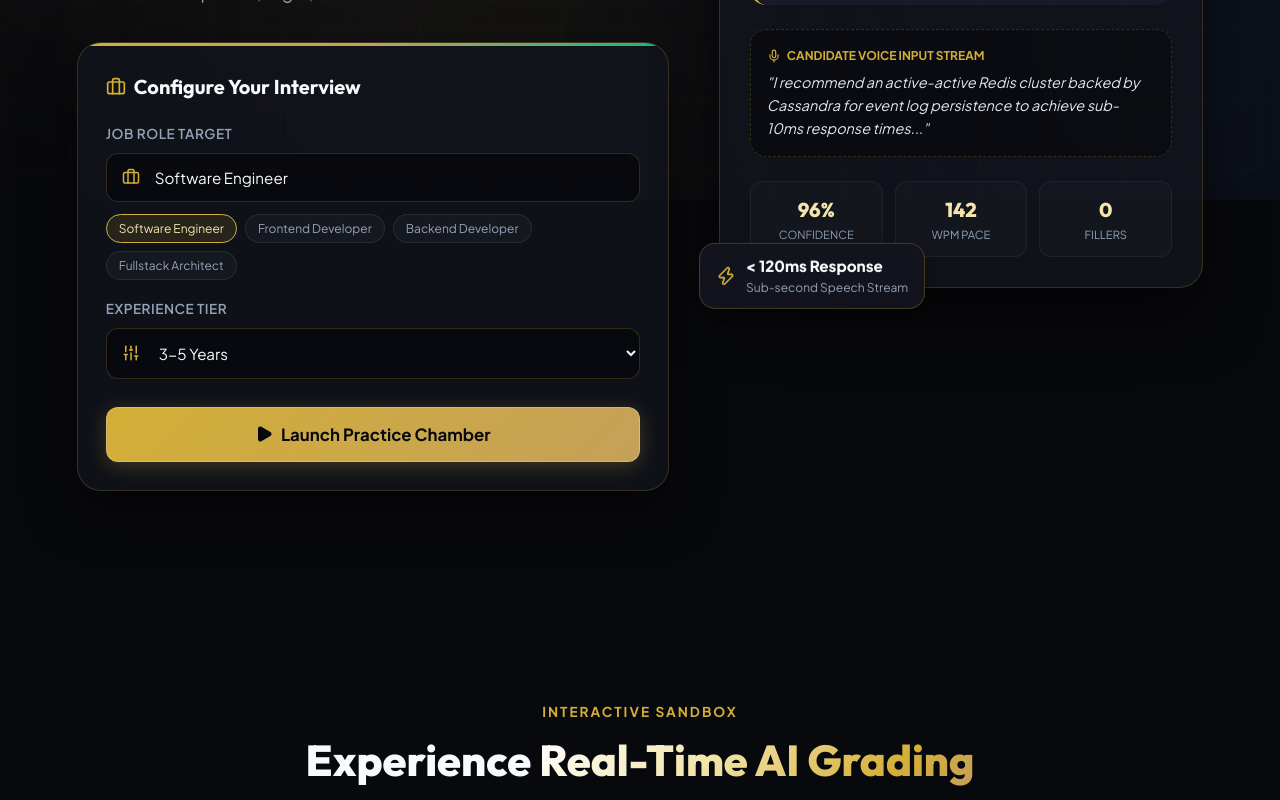
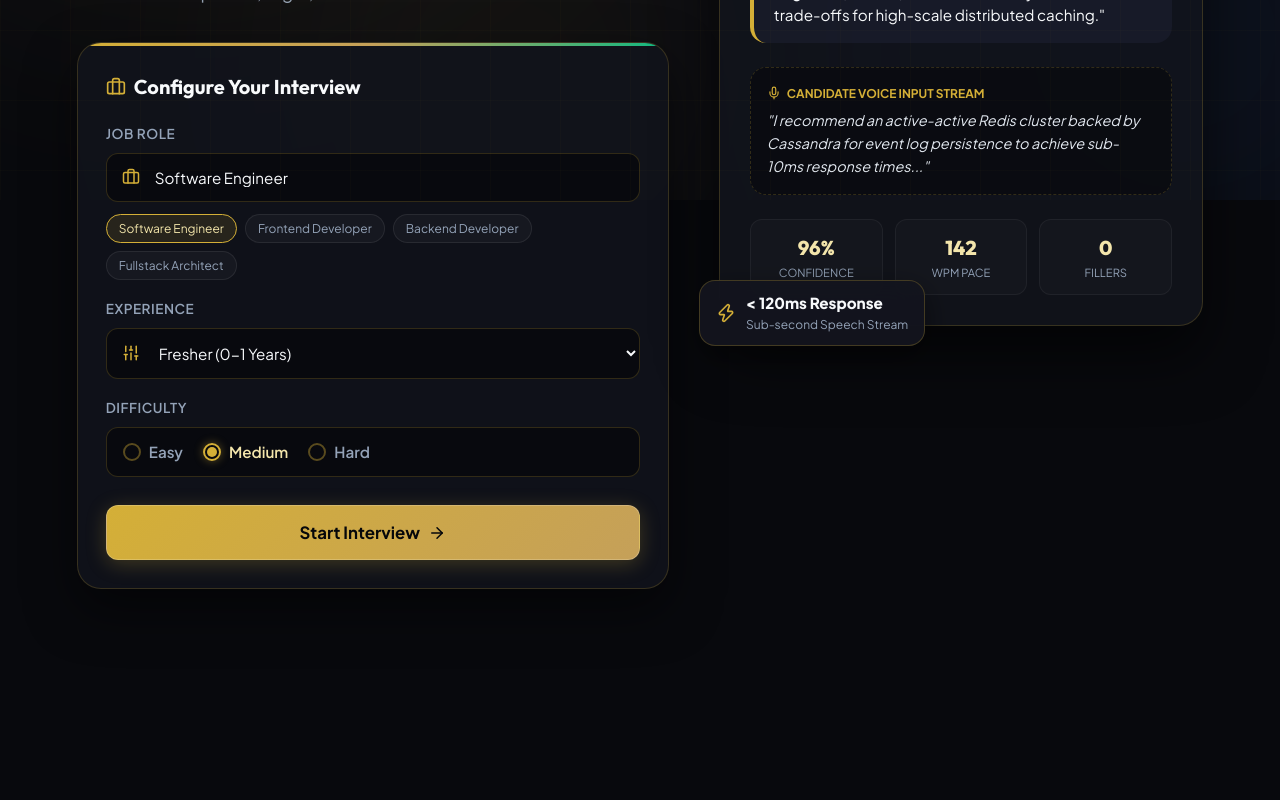
Before and after one commit to anirudhsrk07/The-interview-agent, a React (Vite) app: page / in a window 1280 px wide. Shown: the part 600-1400 px from the top of the page. Built offline with nearby package versions, Linux system fonts and the light colour scheme.

Commit message:
Build Interview Agent landing page

```diff
--- a/src/App.css
+++ b/src/App.css
@@ -541,6 +541,57 @@ body {
   background: rgba(212, 175, 55, 0.12);
   border-color: var(--gold-primary);
   color: var(--gold-light);
+}
+
+/* Radio Button Difficulty Group */
+.difficulty-radio-group {
+  display: flex;
+  align-items: center;
+  gap: 20px;
+  padding: 12px 16px;
+  background: rgba(8, 9, 13, 0.85);
+  border: 1px solid rgba(212, 175, 55, 0.2);
+  border-radius: 12px;
+}
+
+.radio-label {
+  display: flex;
+  align-items: center;
+  gap: 8px;
+  font-size: 0.95rem;
+  font-weight: 600;
+  color: var(--text-muted);
+  cursor: pointer;
+  transition: all 0.2s ease;
+  user-select: none;
+}
+
+.radio-label:hover,
+.radio-label.active {
+  color: var(--gold-light);
+}
+
+.radio-circle {
+  width: 18px;
+  height: 18px;
+  border-radius: 50%;
+  border: 2px solid rgba(212, 175, 55, 0.4);
+  display: flex;
+  align-items: center;
+  justify-content: center;
+  transition: all 0.2s ease;
+}
+
+.radio-label.active .radio-circle {
+  border-color: var(--gold-primary);
+  box-shadow: 0 0 10px rgba(212, 175, 55, 0.4);
+}
+
+.radio-dot {
+  width: 10px;
+  height: 10px;
+  border-radius: 50%;
+  background: var(--gold-primary);
 }
 
 .hero-submit-btn {
--- a/src/App.jsx
+++ b/src/App.jsx
@@ -152,7 +152,8 @@ function App() {
 
   // Form State
   const [jobRole, setJobRole] = useState("Software Engineer");
-  const [experience, setExperience] = useState("3-5 Years");
+  const [experience, setExperience] = useState("Fresher");
+  const [difficulty, setDifficulty] = useState("Medium");
 
   // Interactive Simulator State
   const [activeTab, setActiveTab] = useState("technical");
@@ -164,7 +165,7 @@ function App() {
 
   // Modal State
   const [isModalOpen, setIsModalOpen] = useState(false);
-  const [modalStep, setModalStep] = useState(1);
+  const [modalStep, setModalStep] = useState(0);
 
   // Automatic 2.6-second timer to hold Intro in center and then hide
   useEffect(() => {
@@ -188,10 +189,16 @@ function App() {
     setUserSimAnswer(activeModeData.sampleResponse);
   }, [activeTab]);
 
-  // Handle Form Submit / Start Interview
-  const handleStartInterview = (e) => {
+  // Open Modal Setup Form
+  const handleOpenModal = (e) => {
     if (e) e.preventDefault();
     setIsModalOpen(true);
+    setModalStep(0);
+  };
+
+  // Submit Form & Launch AI Chamber Simulation
+  const handleLaunchChamber = (e) => {
+    if (e) e.preventDefault();
     setModalStep(1);
 
     // Simulate AI environment initialization sequence
@@ -199,11 +206,11 @@ function App() {
     setTimeout(() => {
       setModalStep(3);
       confetti({
-        particleCount: 100,
-        spread: 70,
+        particleCount: 120,
+        spread: 80,
         origin: { y: 0.6 }
       });
-    }, 2500);
+    }, 2400);
   };
 
   // Simulate Instant AI Re-evaluation
@@ -239,7 +246,7 @@ function App() {
               </h1>
 
               <div className="intro-subtitle">
-                AI INTERVIEW INTELLIGENCE
+              Your AI-powered interview coach.
               </div>
 
               <div className="intro-loader-line">
@@ -284,7 +291,7 @@ function App() {
             AI Core Active
           </div>
 
-          <button className="btn-primary" onClick={handleStartInterview}>
+          <button className="btn-primary" onClick={handleOpenModal}>
             Start Session <ArrowRight size={16} />
           </button>
         </div>
@@ -319,16 +326,16 @@ function App() {
               </h3>
             </div>
 
-            <form onSubmit={handleStartInterview}>
+            <form onSubmit={handleLaunchChamber}>
               <div className="input-group">
-                <label>Job Role Target</label>
+                <label>Job Role</label>
                 <div className="input-wrapper">
                   <Briefcase size={18} className="input-icon" />
                   <input
                     type="text"
                     value={jobRole}
                     onChange={(e) => setJobRole(e.target.value)}
-                    placeholder="Enter Job Role (e.g. Software Engineer)"
+                    placeholder="Software Engineer"
                     required
                   />
                 </div>
@@ -347,23 +354,41 @@ function App() {
               </div>
 
               <div className="input-group">
-                <label>Experience Tier</label>
+                <label>Experience</label>
                 <div className="input-wrapper">
                   <Sliders size={18} className="input-icon" />
                   <select
                     value={experience}
                     onChange={(e) => setExperience(e.target.value)}
                   >
-                    <option>Fresher (0-1 Years)</option>
-                    <option>1-2 Years</option>
-                    <option>3-5 Years</option>
-                    <option>5+ Years (Senior / Lead)</option>
+                    <option value="Fresher">Fresher (0-1 Years)</option>
+                    <option value="1-2 Years">1-2 Years</option>
+                    <option value="3-5 Years">3-5 Years</option>
+                    <option value="5+ Years">5+ Years (Senior / Lead)</option>
                   </select>
                 </div>
               </div>
 
+              <div className="input-group">
+                <label>Difficulty</label>
+                <div className="difficulty-radio-group">
+                  {["Easy", "Medium", "Hard"].map((level) => (
+                    <div
+                      key={level}
+                      className={`radio-label ${difficulty === level ? "active" : ""}`}
+                      onClick={() => setDifficulty(level)}
+                    >
+                      <div className="radio-circle">
+                        {difficulty === level && <div className="radio-dot" />}
+                      </div>
+                      <span>{level}</span>
+                    </div>
+                  ))}
+                </div>
+              </div>
+
               <button type="submit" className="btn-primary hero-submit-btn">
-                <Play size={18} fill="currentColor" /> Launch Practice Chamber
+                Start Interview <ArrowRight size={18} />
               </button>
             </form>
           </div>
@@ -731,7 +756,7 @@ function App() {
                 <li><Check size={16} /> Performance Summary</li>
               </ul>
             </div>
-            <button className="btn-secondary" style={{ width: "100%" }} onClick={handleStartInterview}>
+            <button className="btn-secondary" style={{ width: "100%" }} onClick={handleOpenModal}>
               Select Starter
             </button>
           </div>
@@ -755,7 +780,7 @@ function App() {
                 <li><Check size={16} /> Sub-second AI Evaluation Reports</li>
               </ul>
             </div>
-            <button className="btn-primary" style={{ width: "100%", justifyContent: "center" }} onClick={handleStartInterview}>
+            <button className="btn-primary" style={{ width: "100%", justifyContent: "center" }} onClick={handleOpenModal}>
               Start 7-Day Free Trial
             </button>
           </div>
@@ -777,7 +802,7 @@ function App() {
                 <li><Check size={16} /> Priority Technical Support</li>
               </ul>
             </div>
-            <button className="btn-secondary" style={{ width: "100%" }} onClick={handleStartInterview}>
+            <button className="btn-secondary" style={{ width: "100%" }} onClick={handleOpenModal}>
               Contact Sales
             </button>
           </div>
@@ -791,7 +816,7 @@ function App() {
           <p style={{ maxWidth: "600px", color: "#94a3b8", fontSize: "1.1rem" }}>
             Join thousands of software engineers and architects who leveled up their interview performance with Mockify.
           </p>
-          <button className="btn-primary" style={{ padding: "16px 36px", fontSize: "1.1rem" }} onClick={handleStartInterview}>
+          <button className="btn-primary" style={{ padding: "16px 36px", fontSize: "1.1rem" }} onClick={handleOpenModal}>
             <Sparkles size={20} /> Launch AI Interview Chamber
           </button>
         </div>
@@ -844,11 +869,67 @@ function App() {
                 </div>
 
                 <h3 style={{ fontFamily: "var(--font-heading)", fontSize: "1.6rem", fontWeight: 800, marginBottom: "8px" }}>
-                  Preparing AI Chamber
+                  {modalStep === 0 ? "Start AI Interview" : "Preparing AI Chamber"}
                 </h3>
-                <p style={{ color: "#94a3b8", fontSize: "0.9rem", marginBottom: "24px" }}>
-                  Generating customized rubric for <strong>{jobRole}</strong> ({experience})
+                <p style={{ color: "#94a3b8", fontSize: "0.9rem", marginBottom: "20px" }}>
+                  {modalStep === 0 ? "Configure session parameters before entering chamber" : `Generating rubric for ${jobRole} (${experience} • ${difficulty})`}
                 </p>
+
+                {modalStep === 0 && (
+                  <form onSubmit={handleLaunchChamber} style={{ textAlign: "left", marginTop: "12px" }}>
+                    <div className="input-group">
+                      <label>Job Role</label>
+                      <div className="input-wrapper">
+                        <Briefcase size={18} className="input-icon" />
+                        <input
+                          type="text"
+                          value={jobRole}
+                          onChange={(e) => setJobRole(e.target.value)}
+                          placeholder="Software Engineer"
+                          required
+                        />
+                      </div>
+                    </div>
+
+                    <div className="input-group">
+                      <label>Experience</label>
+                      <div className="input-wrapper">
+                        <Sliders size={18} className="input-icon" />
+                        <select
+                          value={experience}
+                          onChange={(e) => setExperience(e.target.value)}
+                        >
+                          <option value="Fresher">Fresher (0-1 Years)</option>
+                          <option value="1-2 Years">1-2 Years</option>
+                          <option value="3-5 Years">3-5 Years</option>
+                          <option value="5+ Years">5+ Years (Senior / Lead)</option>
+                        </select>
+                      </div>
+                    </div>
+
+                    <div className="input-group">
+                      <label>Difficulty</label>
+                      <div className="difficulty-radio-group">
+                        {["Easy", "Medium", "Hard"].map((level) => (
+                          <div
+                            key={level}
+                            className={`radio-label ${difficulty === level ? "active" : ""}`}
+                            onClick={() => setDifficulty(level)}
+                          >
+                            <div className="radio-circle">
+                              {difficulty === level && <div className="radio-dot" />}
+                            </div>
+                            <span>{level}</span>
+                          </div>
+                        ))}
+                      </div>
+                    </div>
+
+                    <button type="submit" className="btn-primary hero-submit-btn" style={{ marginTop: "24px" }}>
+                      Start Interview <ArrowRight size={18} />
+                    </button>
+                  </form>
+                )}
 
                 {modalStep === 1 && (
                   <div style={{ padding: "30px", display: "flex", flexDirection: "column", alignItems: "center", gap: "16px" }}>
@@ -869,9 +950,9 @@ function App() {
                     <div style={{ display: "inline-flex", padding: "12px", borderRadius: "50%", background: "rgba(212, 175, 55, 0.15)", color: "#d4af37", marginBottom: "16px" }}>
                       <CheckCircle2 size={36} />
                     </div>
-                    <h4 style={{ fontSize: "1.2rem", fontWeight: 700, marginBottom: "8px" }}>Interview Environment Ready</h4>
+                    <h4 style={{ fontSize: "1.2rem", fontWeight: 700, marginBottom: "8px" }}>Interview Chamber Ready</h4>
                     <p style={{ color: "#94a3b8", fontSize: "0.9rem", marginBottom: "24px" }}>
-                      Your AI Senior Lead is ready to conduct your session.
+                      Your AI Senior Evaluator is waiting in the private session chamber for <strong>{jobRole}</strong> ({difficulty} Difficulty).
                     </p>
 
                     <button
```
